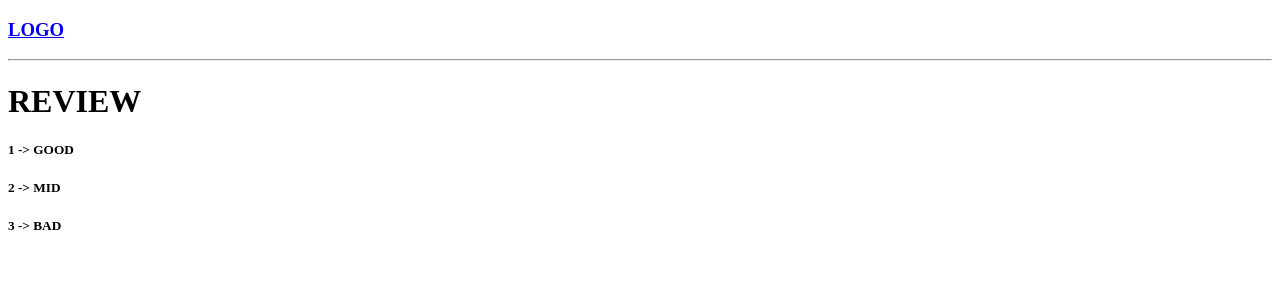
After one commit to KristiyanAbrashkov/RestaurantSite_project, a Django app: page /reviews/ in a window 1280 px wide. The commit adds this page. Shown: the top 300 px of the page. Run offline with Django 5.2, Linux system fonts and the light colour scheme.

Commit message:
Работа с templates и basic създаване на reviews и home
Създадох начална версия на някои от страниците, с цел създаване на основа, която да се надгради и подобри.

```diff
--- /dev/null
+++ b/myproject/myapp/templates/myapp/review.html
@@ -0,0 +1,17 @@
+{% extends 'main.html' %}
+
+{% block content %}
+
+<h1>REVIEW</h1>
+
+<div>
+    <div>
+        {% for review in review %}
+        <div>
+            <h5>{{review.id}} -> {{review.name}}</h5>
+        </div>
+        {% endfor %}
+    </div>
+</div>
+
+{% endblock content %}
--- /dev/null
+++ b/myproject/myapp/urls.py
@@ -0,0 +1,7 @@
+from django.urls import path
+from . import views
+
+urlpatterns = [
+    path('', views.home, name = 'home'),
+    path('reviews/', views.reviews, name = 'reviews'),
+]
--- a/myproject/myapp/views.py
+++ b/myproject/myapp/views.py
@@ -1,3 +1,15 @@
 from django.shortcuts import render
 
 # Create your views here.
+
+review = [
+    {'id':1, 'name': 'GOOD'},
+    {'id':2, 'name': 'MID'},
+    {'id':3, 'name': 'BAD'},
+]
+def reviews(request):
+    context = {'review': review}
+    return render(request, 'myapp/review.html', context)
+
+def home(request):
+    return render(request, 'myapp/home.html')
--- a/myproject/myproject/settings.py
+++ b/myproject/myproject/settings.py
@@ -55,7 +55,9 @@ ROOT_URLCONF = 'myproject.urls'
 TEMPLATES = [
     {
         'BACKEND': 'django.template.backends.django.DjangoTemplates',
-        'DIRS': [],
+        'DIRS': [
+            BASE_DIR / 'templates'
+        ],
         'APP_DIRS': True,
         'OPTIONS': {
             'context_processors': [
--- a/myproject/myproject/urls.py
+++ b/myproject/myproject/urls.py
@@ -15,8 +15,9 @@ Including another URLconf
     2. Add a URL to urlpatterns:  path('blog/', include('blog.urls'))
 """
 from django.contrib import admin
-from django.urls import path
+from django.urls import path, include
 
 urlpatterns = [
     path('admin/', admin.site.urls),
+    path('', include('myapp.urls')),
 ]
--- /dev/null
+++ b/myproject/templates/main.html
@@ -0,0 +1,16 @@
+<!DOCTYPE html>
+<html lang="en">
+<head>
+    <meta charset="UTF-8">
+    <meta name="viewport" content="width=device-width, initial-scale=1.0">
+    <title>Restaurant</title>
+</head>
+<body>
+    {% include 'navbar.html' %}
+
+    {% block content %}
+
+    {% endblock %}
+
+</body>
+</html>
--- /dev/null
+++ b/myproject/templates/navbar.html
@@ -0,0 +1,4 @@
+<a href="/">
+    <h3>LOGO</h3>
+</a>
+<hr>
```
Also changed, not shown: myproject/myapp/templates/myapp/home.html (+6 -12 lines), myproject/db.sqlite3 (added).
